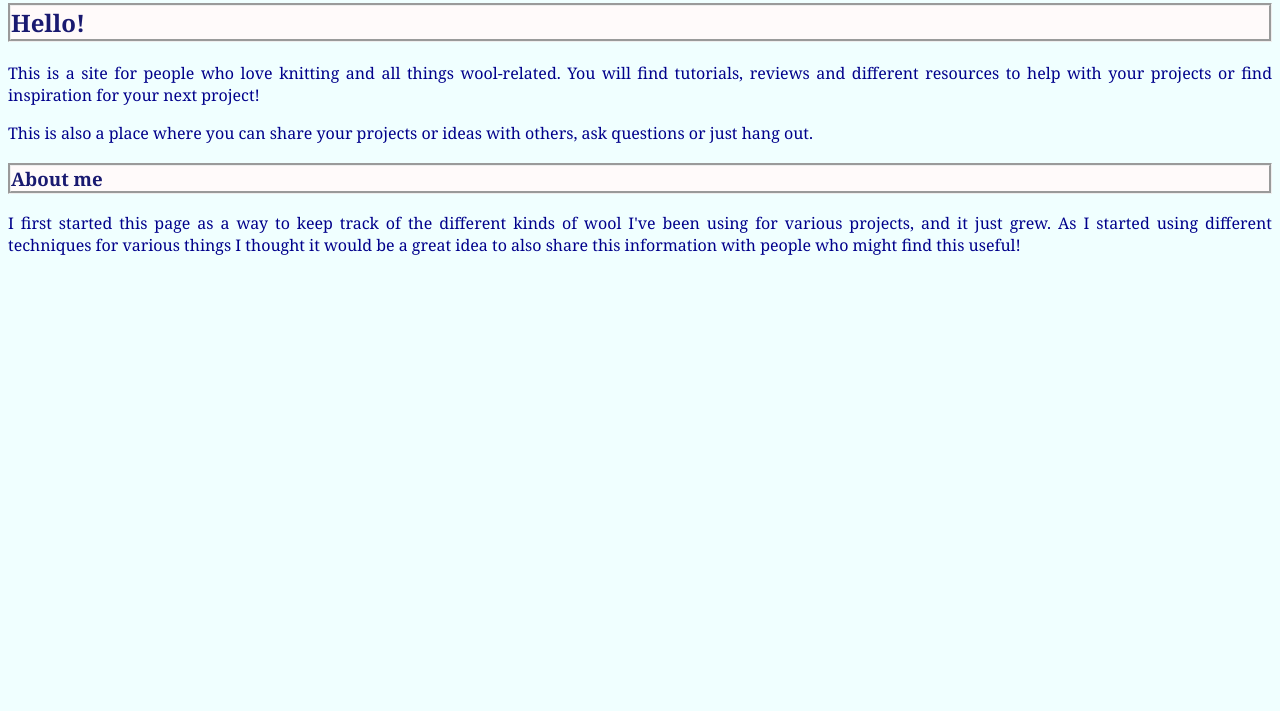
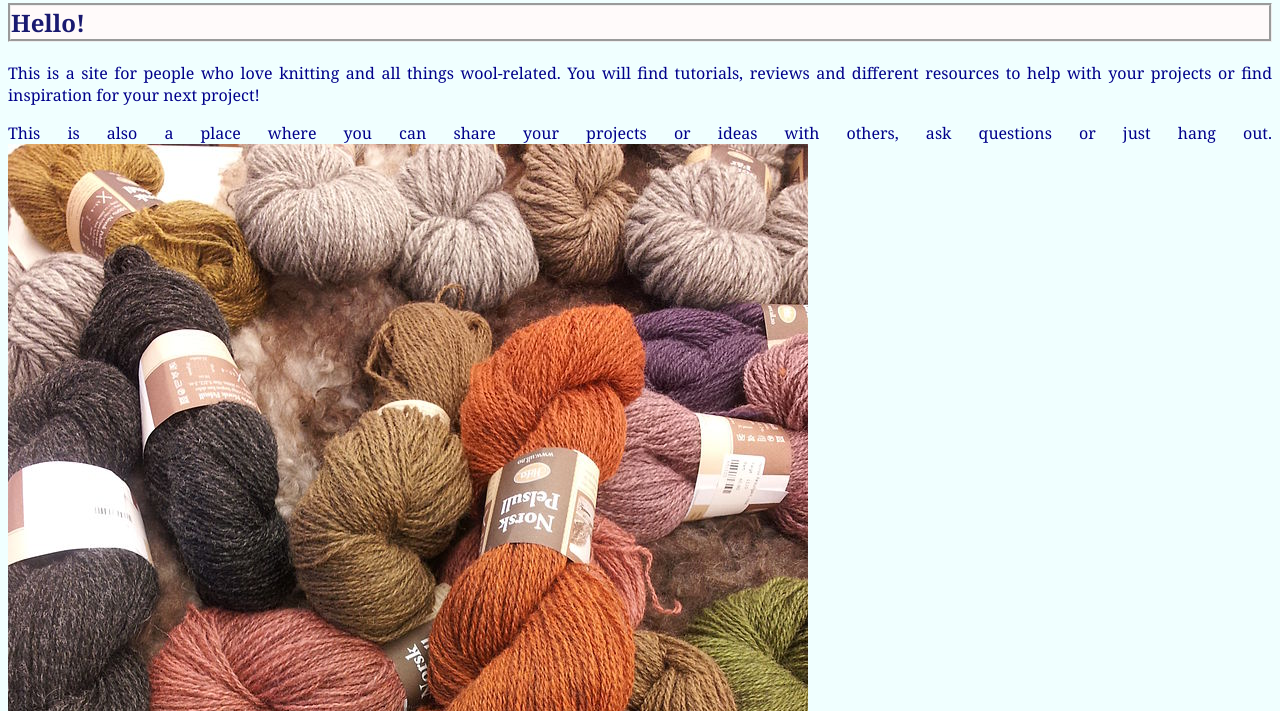
Before and after one commit to Ivone-L/test, a plain HTML site: page index.html in a window 1280 px wide. Shown: the part 89-800 px from the top of the page. Drawn offline with Linux system fonts and the light colour scheme.

Commit message:
Update index.html

```diff
--- a/index.html
+++ b/index.html
@@ -1,7 +1,7 @@
 <!DOCTYPE html>
 <html>
 	<head>
-		<title>Page Title</title>
+		<title>All things knitting</title>
         <style>
         	* {
             font-family: Georgia;
@@ -45,7 +45,8 @@
     		<div id="headingbox"><h2>Hello!</h2></div>
 				<p>This is a site for people who love knitting and all things wool-related. You will find tutorials, reviews and different resources to help with your projects or find inspiration for your next project!</p>
     			<p>This is also a place where you can share your projects or ideas with others, ask questions or just hang out.
-    		<div id="headingbox"><h3>About me</h3></div>
+    		<img src="/test/wool.jpg" alt="Wool"/>
+		<div id="headingbox"><h3>About me</h3></div>
     			<p>I first started this page as a way to keep track of the different kinds of wool I've been using for various projects, and it just grew. As I started using different techniques for various things I thought it would be a great idea to also share this information with people who might find this useful!</p>
 
 	</body>
```
